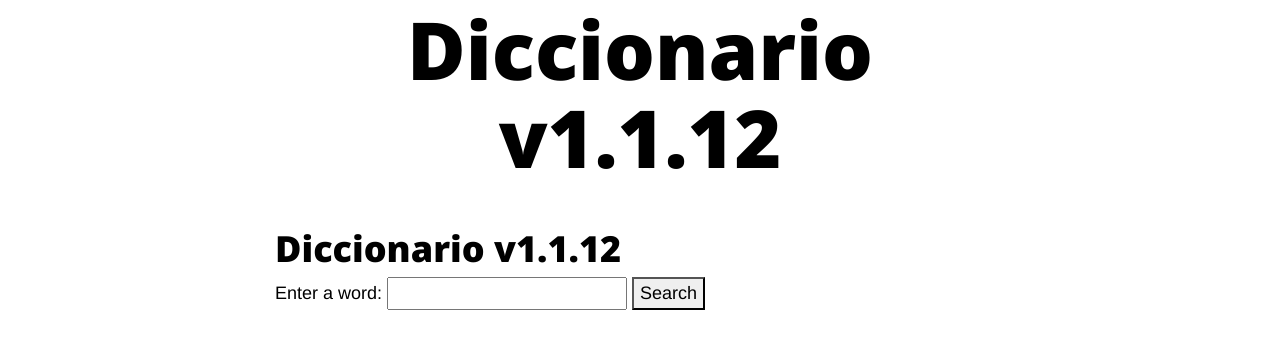
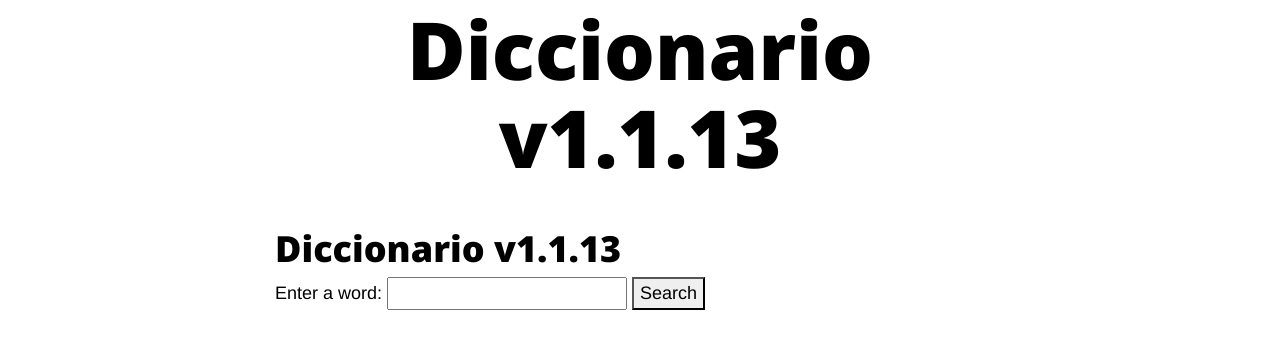
Before and after one commit to MetroManSR/MetroWeb1, a Jekyll site: the page built from balkeon/rootdoct.md, in a window 1280 px wide. Shown: the part 125-477 px from the top of the page. Built offline with Jekyll 4.4.1, drawn with Linux system fonts in a browser that asks for light colours; nearby versions of some CDN libraries; our own code applies the rules of GitHub Pages for plain Markdown files; comment, search, counter and statistics services are not loaded.

Commit message:
Update rootdoct.md

```diff
--- a/balkeon/rootdoct.md
+++ b/balkeon/rootdoct.md
@@ -1,4 +1,4 @@
-# Diccionario v1.1.12
+# Diccionario v1.1.13
 
 <form id="dictionaryForm" onsubmit ="fetchDefinition(event)">
         <label for="word">Enter a word:</label>
```
